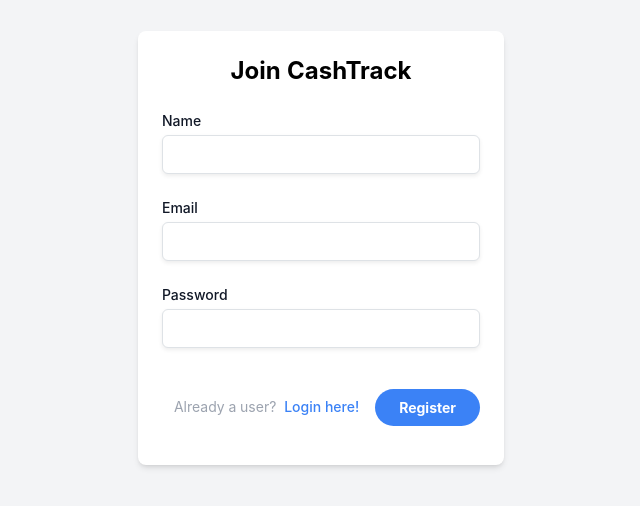
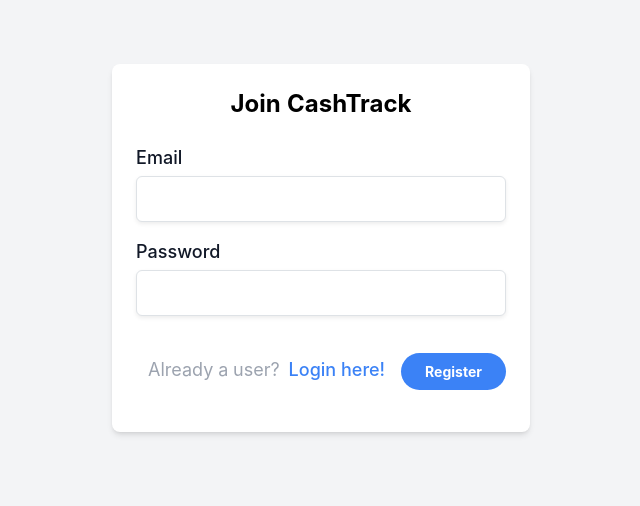
Before and after one commit to yhimanshu22/CashTrack, a React (Create React App) app in the folder client/: page /register in a window 1280 px wide. Shown: the part 152-658 px from the top of the page, without its empty margins (319-959 px from the left). Built offline with nearby package versions, Linux system fonts and the light colour scheme.

Commit message:
Added notification.js for better messaging

```diff
--- a/client/src/components/Form.js
+++ b/client/src/components/Form.js
@@ -26,7 +26,8 @@
     <div className="max-w-md mx-auto p-6 bg-white dark:bg-gray-900 rounded-lg shadow-md">
       <form onSubmit={handleFormSubmit}>
         <h1 className="text-2xl font-bold text-black text-center mb-4">{formTitle}</h1>
-        {formType === "login" ? (
+
+        {formType === "register" ? (
           <>
             <InputType
               labelText="Email"
@@ -77,18 +78,18 @@
           <div className="flex items-center space-x-2 mb-4 md:mb-0">
             {formType === "login" ? (
               <div className="mt-4 ml-3">
-                <p className="text-gray-700 dark:text-gray-600 text-center md:text-left">
+                <p className="text-gray-700 text-lg dark:text-gray-600 text-center md:text-left">
                   Not registered yet?{" "}
-                  <Link to="/register" className="text-blue-500 hover:underline font-medium">
+                  <Link to="/register" className="text-lg text-blue-500 hover:underline font-medium">
                     Register here!
                   </Link>
                 </p>
               </div>
             ) : (
               <div className="flex justify-center mt-4 ml-3">
-                <p className="text-gray-400 dark:text-gray-600 text-center md:text-left">
+                <p className="text-gray-400 text-lg dark:text-gray-600 text-center md:text-left">
                   Already a user?{" "}
-                  <Link to="/login" className="text-blue-500 hover:underline ml-1 font-medium">
+                  <Link to="/login" className="text-blue-500 text-lg hover:underline ml-1 font-medium">
                     Login here!
                   </Link>
                 </p>
--- a/client/src/components/InputType.js
+++ b/client/src/components/InputType.js
@@ -9,10 +9,10 @@
   name,
 }) => {
   return (
-    <div className="mb-4"> {/* Margin bottom for better spacing */}
+    <div className="mb-3"> {/* Margin bottom for better spacing */}
       <label
         htmlFor={labelFor}
-        className="block text-gray-900 text-sm font-medium mb-1" // Changed label color to gray-900
+        className="block text-gray-900 text-lg font-medium mb-1" // Changed label color to gray-900
       >
         {labelText}
       </label>
@@ -23,7 +23,9 @@
         name={name}
         value={value}
         onChange={onChange}
-        className="block w-full px-3 py-2 border border-gray-300 rounded-md shadow-sm focus:outline-none focus:ring-2 focus:ring-blue-500 bg-white text-gray-900 dark:bg-gray-800 dark:text-gray-900" // Changed text color to gray-900
+        className="block w-full px-3 text-lg py-2 border border-gray-300 rounded-md
+        shadow-sm focus:outline-none focus:ring-2 focus:ring-blue-500
+         bg-white text-gray-900 dark:bg-gray-800 dark:text-gray-900" // Changed text color to gray-900
       />
     </div>
   );
--- /dev/null
+++ b/client/src/components/Notification.js
@@ -0,0 +1,20 @@
+// src/components/Notification.js
+import { notification } from 'antd';
+
+// Function to show a success notification
+export const openNotificationSuccess = (message = 'Success', description = 'Operation completed successfully') => {
+  notification.success({
+    message: message,
+    description: description,
+    duration: 2, // Duration in seconds
+  });
+};
+
+// Function to show an error notification
+export const openNotificationError = (message = 'Error', description = 'Something went wrong') => {
+  notification.error({
+    message: message,
+    description: description,
+    duration: 2, // Duration in seconds
+  });
+};
--- a/client/src/components/Spinner.js
+++ b/client/src/components/Spinner.js
@@ -2,13 +2,9 @@
 
 const Spinner = () => {
   return (
-    <>
-      <div className="d-flex justify-content-center">
-        <div className="spinner-border" role="status">
-          <span className="visually-hidden">Loading...</span>
-        </div>
-      </div>
-    </>
+    <div className="flex justify-center items-center min-h-screen bg-gray-100 dark:bg-gray-900">
+      <div className="w-16 h-16 border-4 border-t-4 border-blue-500 dark:border-blue-400 border-solid rounded-full animate-spin"></div>
+    </div>
   );
 };
 
--- a/client/src/index.js
+++ b/client/src/index.js
@@ -4,6 +4,8 @@
 import "./index.css";
 import App from "./App";
 import { BrowserRouter } from "react-router-dom";
+
+
 
 const root = ReactDOM.createRoot(document.getElementById("root"));
 root.render(
--- a/client/src/pages/Login.js
+++ b/client/src/pages/Login.js
@@ -3,8 +3,8 @@
 import { Link, useNavigate } from "react-router-dom";
 import axios from "axios";
 import Spinner from "../components/Spinner";
-import Form from "../components/Form"; // Import your custom Form component
-import { toast } from "react-toastify";
+import Form from "../components/Form";
+import { openNotificationSuccess, openNotificationError } from "../components/Notification";
 
 const Login = () => {
   const [loading, setLoading] = useState(false);
@@ -17,7 +17,7 @@
       const { data } = await axios.post("/users/login", { email, password });
       console.log(data);
       setLoading(false);
-      toast.success("Login success");
+      openNotificationSuccess("Login success");
       localStorage.setItem(
         "user",
         JSON.stringify({ ...data.user, password: "" })
@@ -25,7 +25,7 @@
       navigate("/");
     } catch (error) {
       setLoading(false);
-      toast.error("Something went wrong");
+      openNotificationError("Something went wrong");
     }
   };
 
--- a/client/src/pages/Register.js
+++ b/client/src/pages/Register.js
@@ -1,26 +1,24 @@
-
 import React, { useState, useEffect } from "react";
-import { Link, useNavigate } from "react-router-dom";
+import { useNavigate } from "react-router-dom";
 import axios from "axios";
 import Spinner from "../components/Spinner";
 import Form from "../components/Form"; // Import your custom Form component
-import { toast } from "react-toastify";
+import { openNotificationSuccess, openNotificationError } from "../components/Notification"; // Import notification functions
 
 const Register = () => {
-
   const [loading, setLoading] = useState(false);
   const navigate = useNavigate();
 
   // Handle form submission
-  const submitHandler = async (email, password,name) => {
+  const submitHandler = async (email, password, name) => {
     try {
       setLoading(true);
 
-      const { data } = await axios.post("/users/register", { email, password,name });
-      console.log(data)
+      const { data } = await axios.post("/users/register", { email, password, name });
+      //console.log(data);
 
       setLoading(false);
-      toast.success("User Registered success");
+      openNotificationSuccess('User Registered successfully'); // Use notification function
       localStorage.setItem(
         "user",
         JSON.stringify({ ...data.user, password: "" })
@@ -28,7 +26,7 @@
       navigate("/");
     } catch (error) {
       setLoading(false);
-      toast.error("Something went wrong");
+      openNotificationError('Something went wrong'); // Use notification function
     }
   };
 
@@ -41,7 +39,6 @@
 
   return (
     <>
-      <div className="login-page">
       {loading && <Spinner />}
 
       <div className="flex flex-col justify-center items-center min-h-screen bg-gray-100 dark:bg-gray-800">
@@ -52,7 +49,6 @@
           onSubmit={submitHandler}
         />
       </div>
-      </div>
     </>
   );
 };
```
Also changed, not shown: client/src/components/Layout/Footer.css (added, +16 -0 lines), 1 other file (tests, documents, lock files or other folders). Lines whose indentation alone changed are shown as unchanged.
